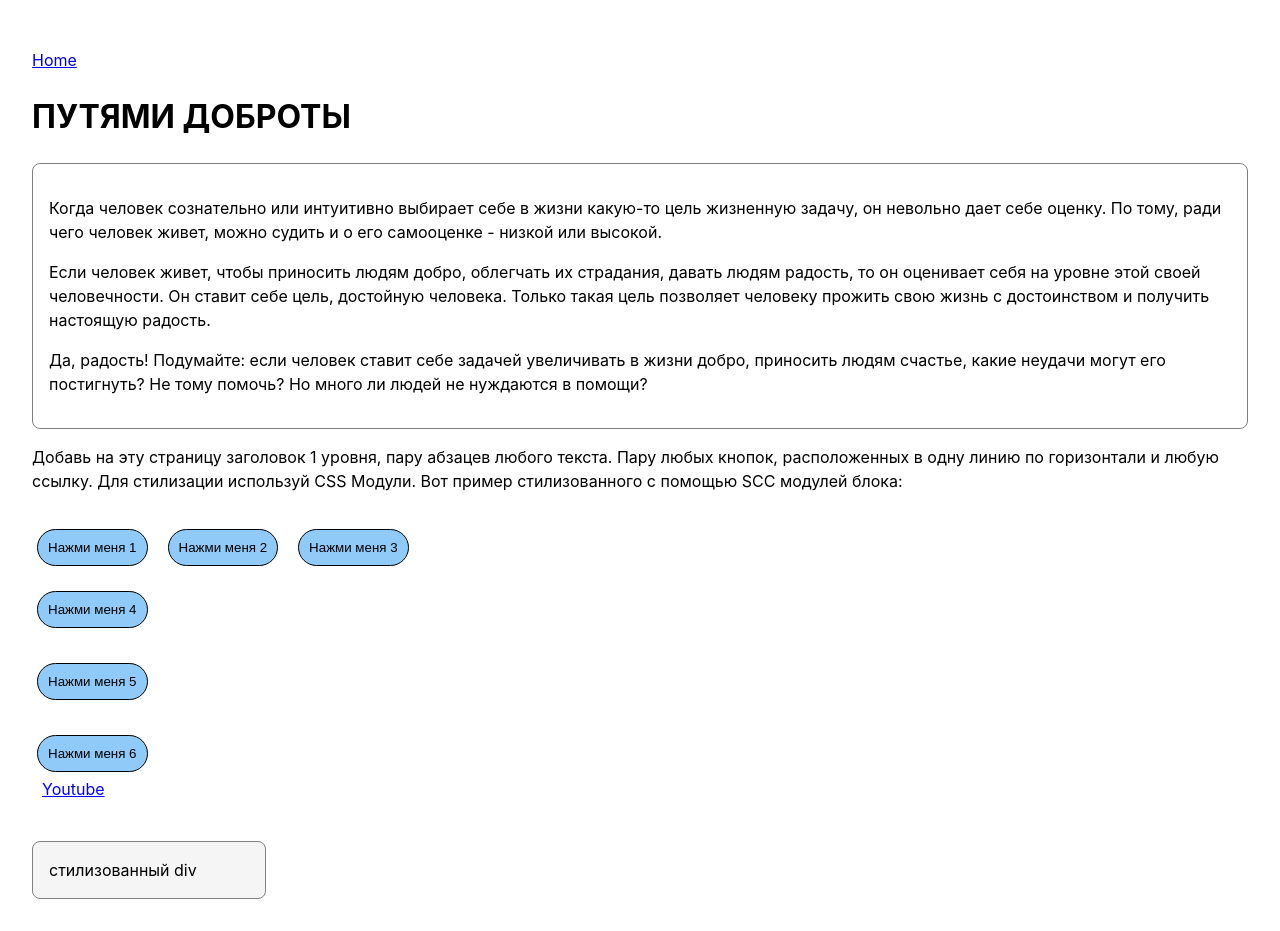
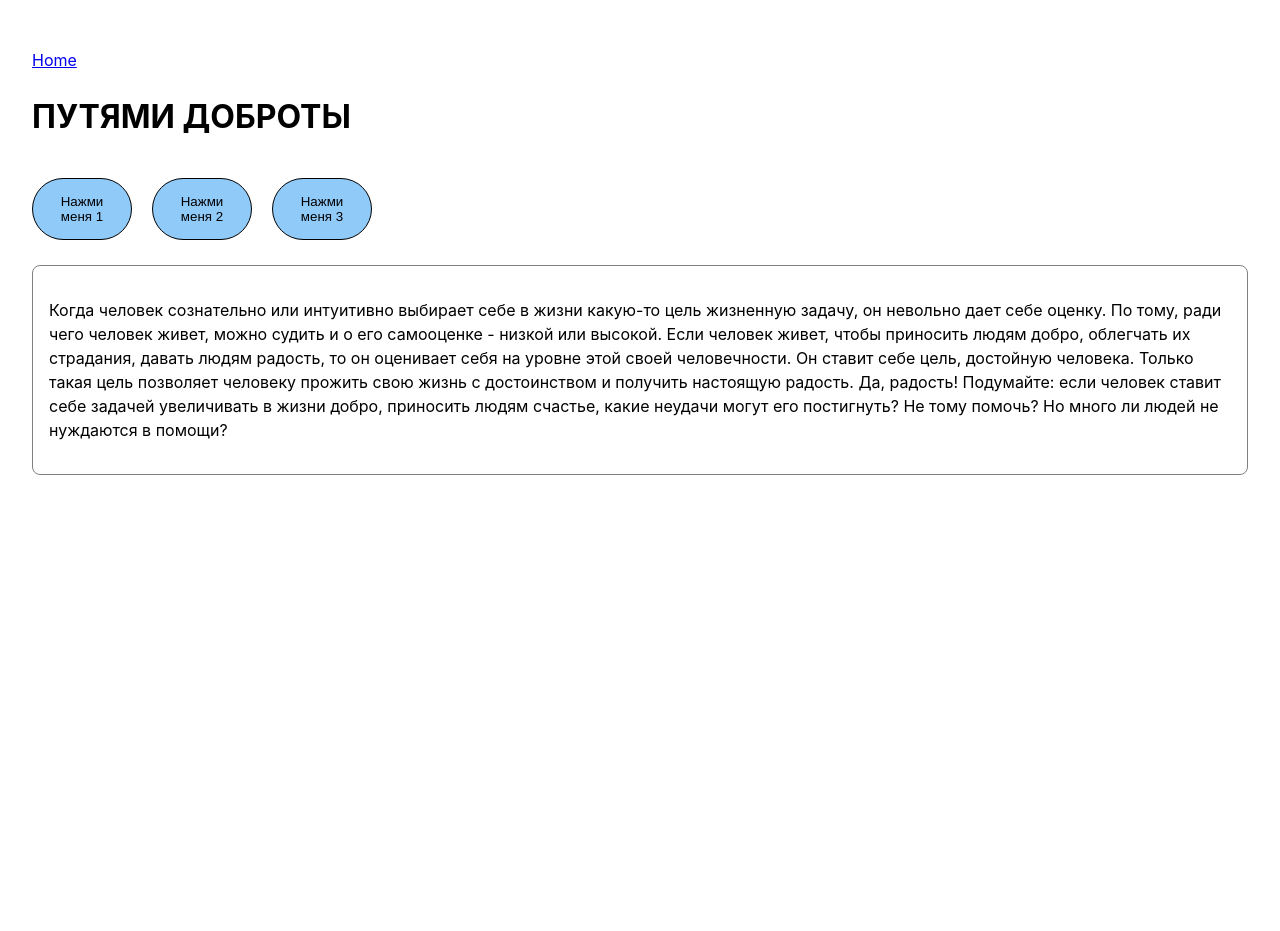
Before and after one commit to shyamrupadas/frontend-practice, a React (Vite) app: page /maxim/first-task in a window 1280 px wide. After the commit the page ends 800 px from the top, so only its background shows below. Built offline with nearby package versions, Linux system fonts and the light colour scheme.

Commit message:
Выполнил 7 поставленных задач

```diff
--- a/src/pages/Maxim/MaximTask1/MaximTask1.module.css
+++ b/src/pages/Maxim/MaximTask1/MaximTask1.module.css
@@ -1,44 +1,13 @@
-.myClass {
-  border: 1px solid gray;
-  border-radius: 8px;
-  background-color: whitesmoke;
-
-  margin-top: 40px;
-  padding: 16px;
-  max-width: 200px;
-}
-
-.myClass:hover {
-  background-color: wheat;
-  cursor: pointer;
-}
-
 .anotherClass {
   padding: 8px;
 }
 
-.verticalButton {
-  display: flex;
-  flex-direction: column;
-  gap: 20px;
-  padding: 5px;
-  align-items: flex-start;
-  justify-content: flex-start;
-}
-
-.horizontalButton {
-  display: flex;
-  gap: 20px;
-  padding: 5px;
-  align-items: flex-start;
-}
-
-.allButton button:hover {
+.myButton:hover {
   background-color: #64b5f6;
   transform: translateY(-5px);
 }
 
-.allButton button {
+.myButton {
   border-radius: 100px;
   background-color: #90caf9;
   border: 1px solid black;
@@ -46,19 +15,20 @@
   padding: 10px;
   transition: transform 0.2s ease-in-out;
   margin-top: 15px;
+  padding: 15px;
+  align-items: flex-start;
+  width: 100px;
 }
 
-.youTube {
-  color: blue;
-  margin-left: 10px;
-}
-
-.youTube:hover {
-  color: brown;
+.myButtonContainer {
+  display: flex;
+  flex-wrap: wrap;
+  gap: 20px;
 }
 
 .myText {
   border: 1px solid gray;
   border-radius: 8px;
   padding: 16px;
+  margin-top: 25px;
 }
--- a/src/pages/Maxim/MaximTask1/MaximTask1.tsx
+++ b/src/pages/Maxim/MaximTask1/MaximTask1.tsx
@@ -17,45 +17,24 @@ export const MaximTask1 = () => {
         <Link to={'/'}>Home</Link>
       </p>
       <h1>ПУТЯМИ ДОБРОТЫ</h1>
+        <div className ={css.myButtonContainer}>
+          <button className={css.myButton}>Нажми меня 1</button>
+          <button className={css.myButton}>Нажми меня 2</button>
+          <button className={css.myButton}>Нажми меня 3</button>
+        </div>
       <div className={css.myText}>
         <p>
           Когда человек сознательно или интуитивно выбирает себе в жизни какую-то цель
           жизненную задачу, он невольно дает себе оценку. По тому, ради чего человек
-          живет, можно судить и о его самооценке - низкой или высокой.
-        </p>
-        <p>
-          Если человек живет, чтобы приносить людям добро, облегчать их страдания, давать
-          людям радость, то он оценивает себя на уровне этой своей человечности. Он ставит
-          себе цель, достойную человека. Только такая цель позволяет человеку прожить свою
-          жизнь с достоинством и получить настоящую радость.
-        </p>
-        <p>
-          Да, радость! Подумайте: если человек ставит себе задачей увеличивать в жизни
-          добро, приносить людям счастье, какие неудачи могут его постигнуть? Не тому
-          помочь? Но много ли людей не нуждаются в помощи?
+          живет, можно судить и о его самооценке - низкой или высокой. Если человек живет,
+          чтобы приносить людям добро, облегчать их страдания, давать людям радость, то он
+          оценивает себя на уровне этой своей человечности. Он ставит себе цель, достойную
+          человека. Только такая цель позволяет человеку прожить свою жизнь с достоинством
+          и получить настоящую радость. Да, радость! Подумайте: если человек ставит себе
+          задачей увеличивать в жизни добро, приносить людям счастье, какие неудачи могут
+          его постигнуть? Не тому помочь? Но много ли людей не нуждаются в помощи?
         </p>
       </div>
-      <p>
-        Добавь на эту страницу заголовок 1 уровня, пару абзацев любого текста. Пару любых
-        кнопок, расположенных в одну линию по горизонтали и любую ссылку. Для стилизации
-        используй CSS Модули. Вот пример стилизованного c помощью SCC модулей блока:
-      </p>
-      <div className={css.allButton}>
-        <div className={css.horizontalButton}>
-          <button>Нажми меня 1</button>
-          <button>Нажми меня 2</button>
-          <button>Нажми меня 3</button>
-        </div>
-        <div className={css.verticalButton}>
-          <button>Нажми меня 4</button>
-          <button>Нажми меня 5</button>
-          <button>Нажми меня 6</button>
-        </div>
-      </div>
-      <a href="https://www.youtube.com/" className={css.youTube}>
-        Youtube
-      </a>
-      <div className={css.myClass}>стилизованный div</div>
     </div>
   )
 }
```
